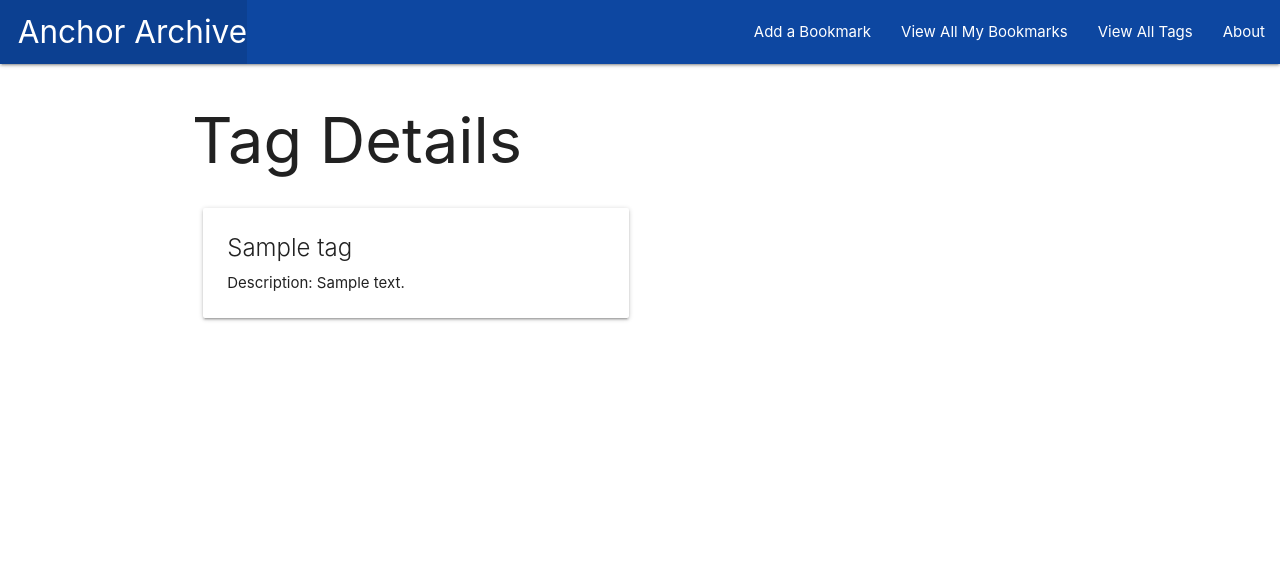
After one commit to gmanatov/anchorarchive, a Django app: page /tags/1/ in a window 1280 px wide. The commit adds this page. Shown: the top 573 px of the page. Run offline with Django 5.2, Linux system fonts and the light colour scheme; tables that the repository leaves empty hold one stand-in row (values such as "Sample post").

Commit message:
added READ for any tag

```diff
--- /dev/null
+++ b/main_app/templates/main_app/tag_detail.html
@@ -0,0 +1,20 @@
+{% extends 'base.html' %}
+{% block content %}
+
+<h1>Tag Details</h1>
+
+<div class="row">
+  <div class="col s6 col-offset-3">
+    <div class="card">
+      <div class="card-content">
+        <span class="card-title">{{ tag.name }}</span>
+        <p>Description: {{ tag.desc }}</p>
+      {% comment %} </div>
+      <div class="card-action">
+        <a href="{% url 'tags_update' tag.id %}">Edit</a>
+        <a href="{% url 'tags_delete' tag.id %}">Delete</a>
+      </div> {% endcomment %}
+    </div>
+  </div>
+</div>
+{% endblock %}
--- a/main_app/templates/main_app/tag_list.html
+++ b/main_app/templates/main_app/tag_list.html
@@ -4,12 +4,14 @@
 <h1>Tag List</h1>
 
 {% for tag in tag_list %}
+  <a href="{% url 'tags_detail' tag.id %}">
     <div class="card">
         <div class="card-content">
             <span class="card-title">{{ tag.name }}</span>
             <p>Description: {{ tag.desc }}</p>
         </div>
     </div>
+  </a>
 {% endfor %}
 
 {% endblock %}
--- a/main_app/urls.py
+++ b/main_app/urls.py
@@ -10,4 +10,5 @@ urlpatterns = [
     path('bookmarks/<int:pk>/update/', views.BookmarkUpdate.as_view(), name='bookmarks_update'),
     path('bookmarks/<int:pk>/delete/', views.BookmarkDelete.as_view(), name='bookmarks_delete'),
     path('tags/', views.TagList.as_view(), name='tags_index'),
+    path('tags/<int:pk>/', views.TagDetail.as_view(), name='tags_detail'),
 ]
--- a/main_app/views.py
+++ b/main_app/views.py
@@ -36,6 +36,9 @@ class BookmarkDelete(DeleteView):
 class TagList(ListView):
     model = Tag
 
+class TagDetail(DetailView):
+  model = Tag
+
 
 
 
```
